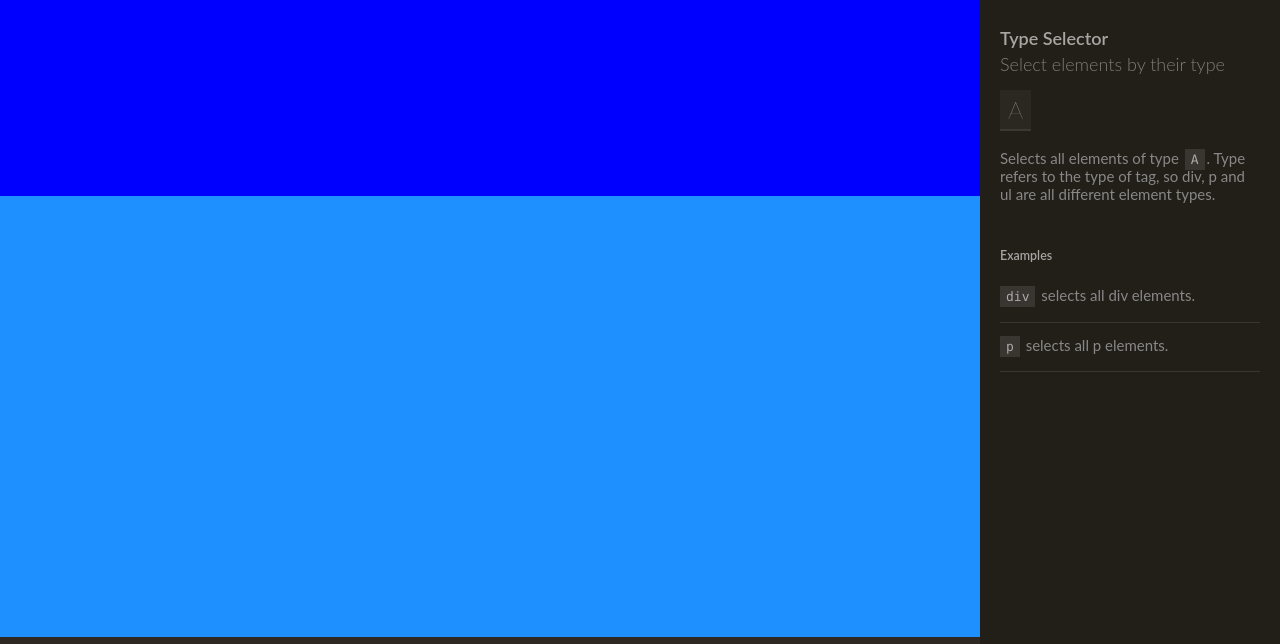
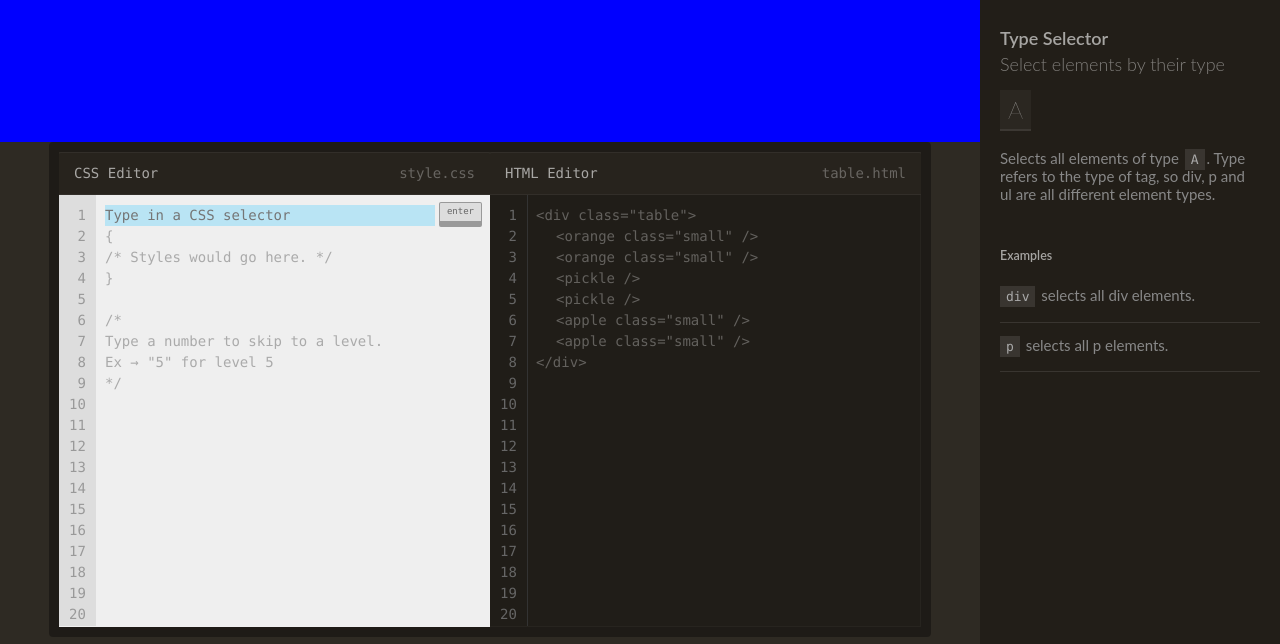
Before and after one commit to vstezhko/selectors-game, a website built with webpack: page RSS-CSS-Selectors/src/index.html in a window 1280 px wide. Shown: the part 63-707 px from the top of the page. Built offline with nearby package versions, Linux system fonts and the light colour scheme.

Commit message:
feat: add static layout for editor block

```diff
--- a/RSS-CSS-Selectors/src/global.scss
+++ b/RSS-CSS-Selectors/src/global.scss
@@ -34,7 +34,7 @@ body {
   "editor aside"
   "footer aside";
   grid-template-columns: 3fr 30rem;
-  grid-template-rows: auto 1fr 2fr auto;
+  grid-template-rows: auto 1fr auto auto;
   overflow-y: auto;
 }
 
@@ -49,7 +49,6 @@ body {
 
 .editor {
   grid-area: editor;
-  background: dodgerblue;
 }
 
 .aside {
--- a/RSS-CSS-Selectors/src/index.html
+++ b/RSS-CSS-Selectors/src/index.html
@@ -12,8 +12,50 @@
     <header class='header'></header>
     <div class='table'></div>
     <div class='editor'>
-        <div class='pane'></div>
-        <div class='markup'></div>
+        <div class='input-pane'>
+            <div class='pane-header'>
+                <div class='pane-header__name'>CSS Editor</div>
+                <div class='pane-header__file-name'>style.css</div>
+            </div>
+            <div class='pane-window pane-window_input-pane'>
+                <div class='line-numbers'>
+                    1<br>2<br>3<br>4<br>5<br>6<br>7<br>8<br>9<br>10<br>11<br>12<br>13<br>14<br>15<br>16<br>17<br>18<br>19<br>20
+                </div>
+                <input class='input-pane__input input-strobe' type='text' placeholder='Type in a CSS selector'>
+                <button class='input-pane__button'>enter</button>
+                <div>
+                    {<br>
+                    /* Styles would go here. */<br>
+                    }
+                </div>
+                <div class='help'>
+                    <br>
+                    /* <br>
+                    Type a number to skip to a level.<br>
+                    Ex → "5" for level 5 <br>*/
+                </div>
+            </div>
+        </div>
+        <div class='markup-pane'>
+            <div class='pane-header'>
+                <div class='pane-header__name'>HTML Editor</div>
+                <div class='pane-header__file-name'>table.html</div>
+            </div>
+            <div class='pane-window'>
+                <div class='line-numbers'>
+                    1<br>2<br>3<br>4<br>5<br>6<br>7<br>8<br>9<br>10<br>11<br>12<br>13<br>14<br>15<br>16<br>17<br>18<br>19<br>20
+                </div>
+                <div class='pane-window__content'>
+                    <div>&lt;div class="table"&gt;<div>&lt;orange class="small" /&gt;</div>
+                        <div class=''>&lt;orange class="small" /&gt;</div>
+                        <div>&lt;pickle /&gt;</div>
+                        <div class=''>&lt;pickle /&gt;</div>
+                        <div class=''>&lt;apple class="small" /&gt;</div>
+                        <div>&lt;apple class="small" /&gt;</div>&lt;/div&gt;
+                    </div>
+                </div>
+            </div>
+        </div>
     </div>
     <div class='aside'>
         <div class='rules'></div>
--- a/RSS-CSS-Selectors/src/view/AppView.ts
+++ b/RSS-CSS-Selectors/src/view/AppView.ts
@@ -2,6 +2,8 @@ import { Header } from './header/Header';
 import { Levels } from './levels/Levels';
 import { Footer } from './footer/Footer';
 import { Rules } from './rules/Rules';
+import { InputPane } from './editor/inputPane/InputPane';
+import { MarkupPane } from './editor/markupPane/markupPane';
 
 const levelsData = require('../model/levelsData.json');
 
@@ -10,11 +12,15 @@ export class AppView {
     private readonly footer;
     private readonly levels;
     private readonly rules;
+    private readonly inputPane;
+    private readonly markupPane;
     constructor() {
         this.header = new Header();
         this.footer = new Footer();
         this.levels = new Levels();
         this.rules = new Rules();
+        this.inputPane = new InputPane();
+        this.markupPane = new MarkupPane();
     }
 
     public drawHeader(): void {
--- a/RSS-CSS-Selectors/src/view/appView.scss
+++ b/RSS-CSS-Selectors/src/view/appView.scss
@@ -2,3 +2,4 @@
 @import "footer/footer";
 @import "levels/levels";
 @import "rules/rules";
+@import "editor/editor";
--- /dev/null
+++ b/RSS-CSS-Selectors/src/view/editor/editor.scss
@@ -0,0 +1,78 @@
+@import "inputPane/inputPane";
+@import "markupPane/markupPane";
+
+.editor {
+  position: relative;
+  text-align: left;
+  width: 90%;
+  margin: 0 auto;
+  border: solid 1rem rgba(0, 0, 0, .35);
+  border-radius: 0.4rem;
+  overflow: hidden;
+  display: flex;
+  justify-content: center;
+
+  * {
+    font-family: menlo, monospace;
+    font-size: 14px;
+    line-height: 150%;
+  }
+
+  & > * {
+    width: 50%;
+  }
+
+  .pane-header {
+    text-align: left;
+    padding: 10px 15px;
+    background: rgba(0, 0, 0, .15);
+    border-top: solid 0.1rem rgba(255, 255, 255, .05);
+    border-bottom: solid 0.1rem rgba(255, 255, 255, .05);
+    border-radius: 0.2rem 0.2rem 0 0;
+    color: rgba(255, 255, 255, .6);
+    display: flex;
+    justify-content: space-between;
+  }
+
+  .pane-header__file-name {
+    opacity: .5;
+  }
+
+  .pane-window {
+    padding: 1rem 1rem 1rem 4.6rem;
+    position: relative;
+    min-height: 43.2rem;
+    background: rgba(0, 0, 0, .3);
+
+    &_input-pane {
+      background: #efefef;
+      color: #AAA;
+
+      .line-numbers {
+        color: #999;
+        background: #DDD;
+        border: none;
+      }
+
+    }
+
+    &:last-child {
+      border-right: solid 1px rgba(255, 255, 255, .03);
+      border-bottom: solid 1px rgba(255, 255, 255, .03);
+    }
+  }
+
+  .line-numbers {
+    position: absolute;
+    top: 0;
+    left: 0;
+    font-family: menlo, monospace;
+    padding: 1rem 1rem;
+    height: 100%;
+    line-height: 150%;
+    text-align: right;
+    color: #666;
+    border-right: solid 0.1rem #333;
+  }
+
+}
--- /dev/null
+++ b/RSS-CSS-Selectors/src/view/editor/inputPane/InputPane.ts
@@ -0,0 +1,5 @@
+export class InputPane {
+    public draw(): void {
+        console.log('InputPane');
+    }
+}
--- /dev/null
+++ b/RSS-CSS-Selectors/src/view/editor/inputPane/inputPane.scss
@@ -0,0 +1,59 @@
+.input-pane {
+  .input-pane__input {
+    font-family: menlo, monospace;
+    color: #333;
+    border: none;
+    width: calc(100% - 44px);
+    background: none;
+
+    &.input-strobe {
+      background: rgba(62,203,255,.3);
+      animation: input .5s infinite;
+    }
+
+    @keyframes input {
+      50% { background:none ; }
+    }
+
+    &:focus {
+      outline: none;
+      border-color: #555;
+    }
+  }
+
+  .input-pane__button {
+    background: #ddd;
+    display: block;
+    -webkit-border-radius: 0.2rem;
+    border-radius: 0.2rem;
+    padding: 0.2rem 0.7rem;
+    color: #666;
+    border: solid #999;
+    border-width: 0.1rem 0.1rem 0.6rem 0.1rem;
+    position: absolute;
+    right: 0.7rem;
+    font-size: 0.9rem;
+    cursor: pointer;
+    top: 0.7rem;
+    z-index: 10;
+  }
+
+  .enterhit {
+    -webkit-animation: enterhit .1s 1;
+    animation: enterhit .1s 1;
+  }
+
+  @-webkit-keyframes enterhit {
+    50% {
+      border-width: 1px 1px 2px 1px;
+      top: 12px;
+    }
+  }
+  @keyframes enterhit {
+    50% {
+      border-width: 1px 1px 2px 1px;
+      top: 12px;
+    }
+  }
+
+}
--- /dev/null
+++ b/RSS-CSS-Selectors/src/view/editor/markupPane/markupPane.scss
@@ -0,0 +1,19 @@
+.markup-pane {
+  .pane-window__content {
+    line-height: 150%;
+    cursor: default;
+
+    & div > div {
+      padding-left: 2rem;
+      transition: color 0.3s;
+
+      &:hover {
+        color: rgba(255,255,255,.7);
+      }
+    }
+
+    & * {
+      color: rgba(255, 255, 255, .3);
+    }
+  }
+}
--- /dev/null
+++ b/RSS-CSS-Selectors/src/view/editor/markupPane/markupPane.ts
@@ -0,0 +1,5 @@
+export class MarkupPane {
+    public draw(): void {
+        console.log('MarkupPane');
+    }
+}
```
